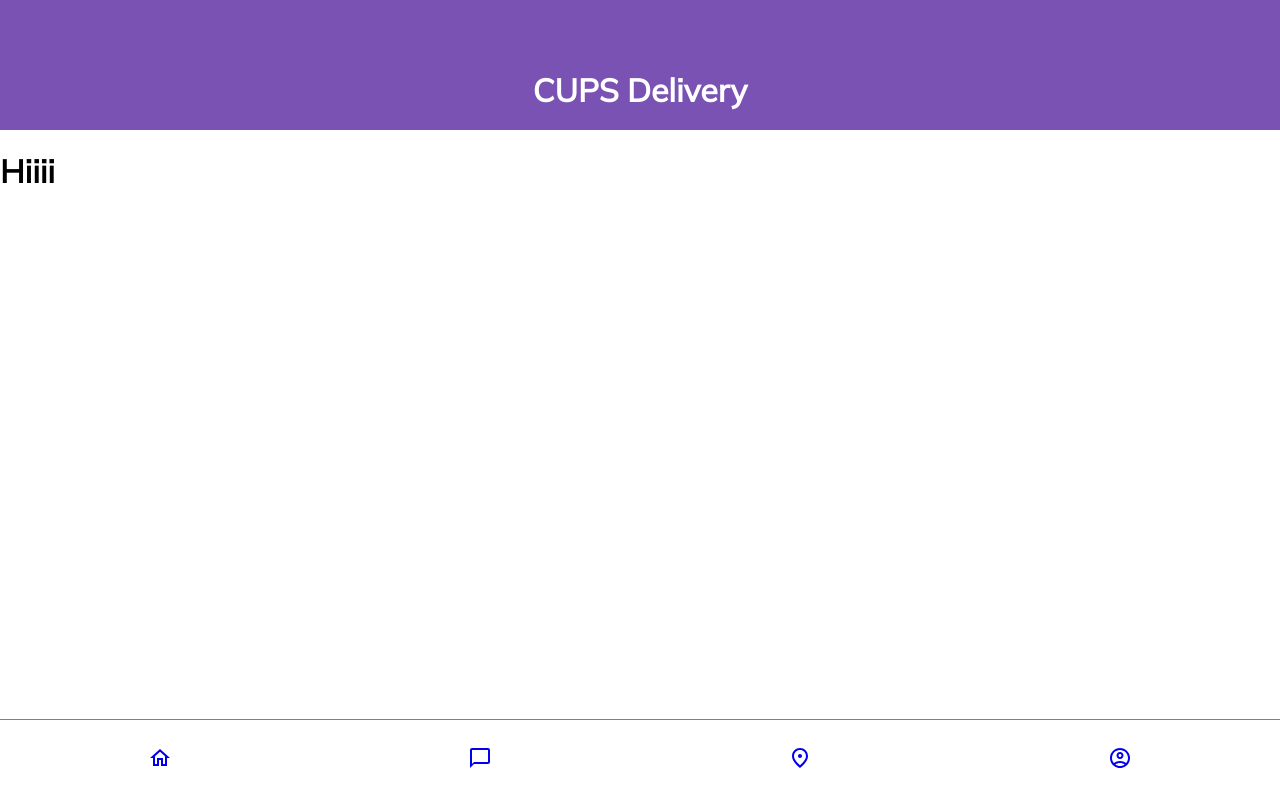
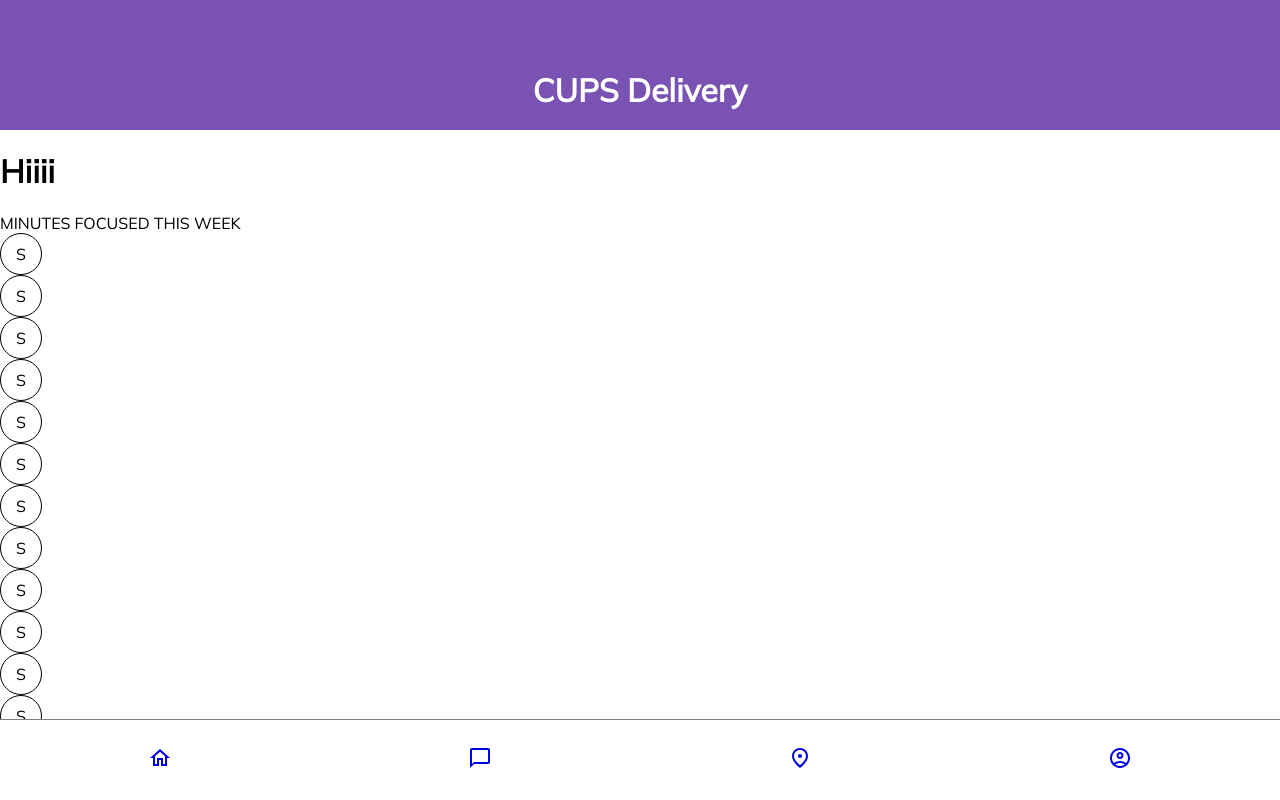
Before and after one commit to JoshLeopardi/focus-timer, a React (Create React App) app: page / in a window 1280 px wide. Built offline with nearby package versions, Linux system fonts and the light colour scheme.

Commit message:
Created Circle Component

```diff
--- /dev/null
+++ b/src/components/layout/Circle.js
@@ -0,0 +1,9 @@
+import classes from "./Circle.module.css";
+
+export default function Circle(props) {
+  return (
+    <div className={classes.circle}>
+      <p className={classes.insidecircle}>{props.children}</p>
+    </div>
+  );
+}
--- /dev/null
+++ b/src/components/layout/Circle.module.css
@@ -0,0 +1,13 @@
+.circle {
+  border: 1px solid black;
+  border-radius: 100000px;
+  width: 40px;
+  height: 40px;
+  display: flex;
+  justify-content: center;
+  align-items: center;
+}
+
+.insidecircle {
+  text-align: center;
+}
--- a/src/components/pages/Home.js
+++ b/src/components/pages/Home.js
@@ -1,7 +1,26 @@
+import Circle from "../layout/Circle";
+import classes from "./Home.module.css";
+
 export default function Home() {
   return (
     <div>
       <h1>Hiiii</h1>
+      <div classame={classes.homebox}>
+        MINUTES FOCUSED THIS WEEK
+        <Circle>S</Circle>
+        <Circle>S</Circle>
+        <Circle>S</Circle>
+        <Circle>S</Circle>
+        <Circle>S</Circle>
+        <Circle>S</Circle>
+        <Circle>S</Circle>
+        <Circle>S</Circle>
+        <Circle>S</Circle>
+        <Circle>S</Circle>
+        <Circle>S</Circle>
+        <Circle>S</Circle>
+        <Circle>S</Circle>
+      </div>
     </div>
   );
 }
--- /dev/null
+++ b/src/components/pages/Home.module.css
@@ -0,0 +1,4 @@
+.homebox {
+  display: flex;
+  justify-content: center;
+}
```
Also changed, not shown: 1 other file (tests, documents, lock files or other folders).
